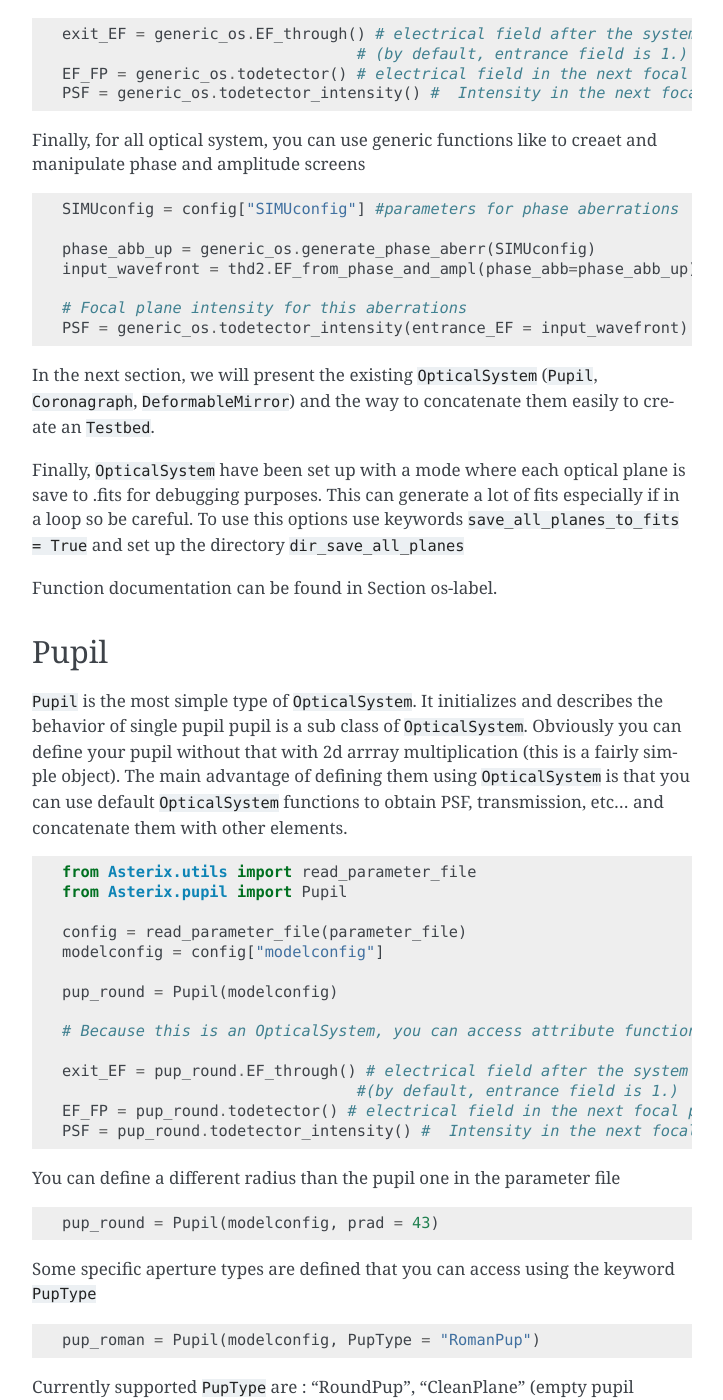
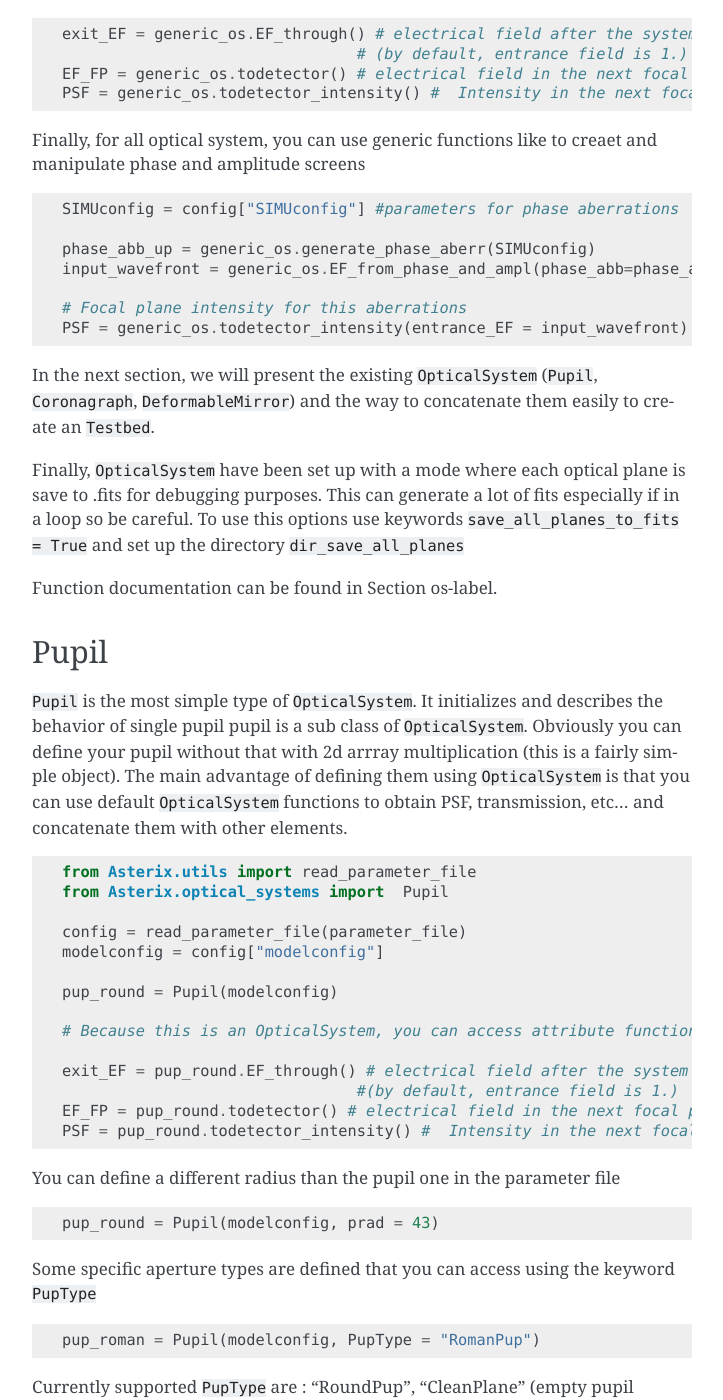
Before and after one commit to johanmazoyer/Asterix, a Sphinx documentation site: the page built from source/create_my_testbed.rst, in a window 1280 px wide and 1400 px high, scrolled down 937 px. Shown: the whole window, without its empty margins (388-1111 px from the left). Built offline with Sphinx 7.4.7, drawn with Linux system fonts in a browser that asks for light colours; some of the changed text lies outside the part shown.

Commit message:
other error in th emanual

```diff
--- a/source/create_my_testbed.rst
+++ b/source/create_my_testbed.rst
@@ -54,7 +54,7 @@
     SIMUconfig = config["SIMUconfig"] #parameters for phase aberrations
 
     phase_abb_up = generic_os.generate_phase_aberr(SIMUconfig)
-    input_wavefront = thd2.EF_from_phase_and_ampl(phase_abb=phase_abb_up)
+    input_wavefront = generic_os.EF_from_phase_and_ampl(phase_abb=phase_abb_up)
 
     # Focal plane intensity for this aberrations
     PSF = generic_os.todetector_intensity(entrance_EF = input_wavefront)
@@ -83,7 +83,7 @@
 .. code-block:: python
 
     from Asterix.utils import read_parameter_file
-    from Asterix.pupil import Pupil
+    from Asterix.optical_systems import  Pupil
 
     config = read_parameter_file(parameter_file)
     modelconfig = config["modelconfig"]
@@ -133,7 +133,7 @@
 .. code-block:: python
 
     from Asterix.utils import read_parameter_file
-    from Asterix.coronagraph import Coronagraph
+    from Asterix.optical_systems import Coronagraph
 
     config = read_parameter_file(parameter_file)
     modelconfig = config["modelconfig"]
```
